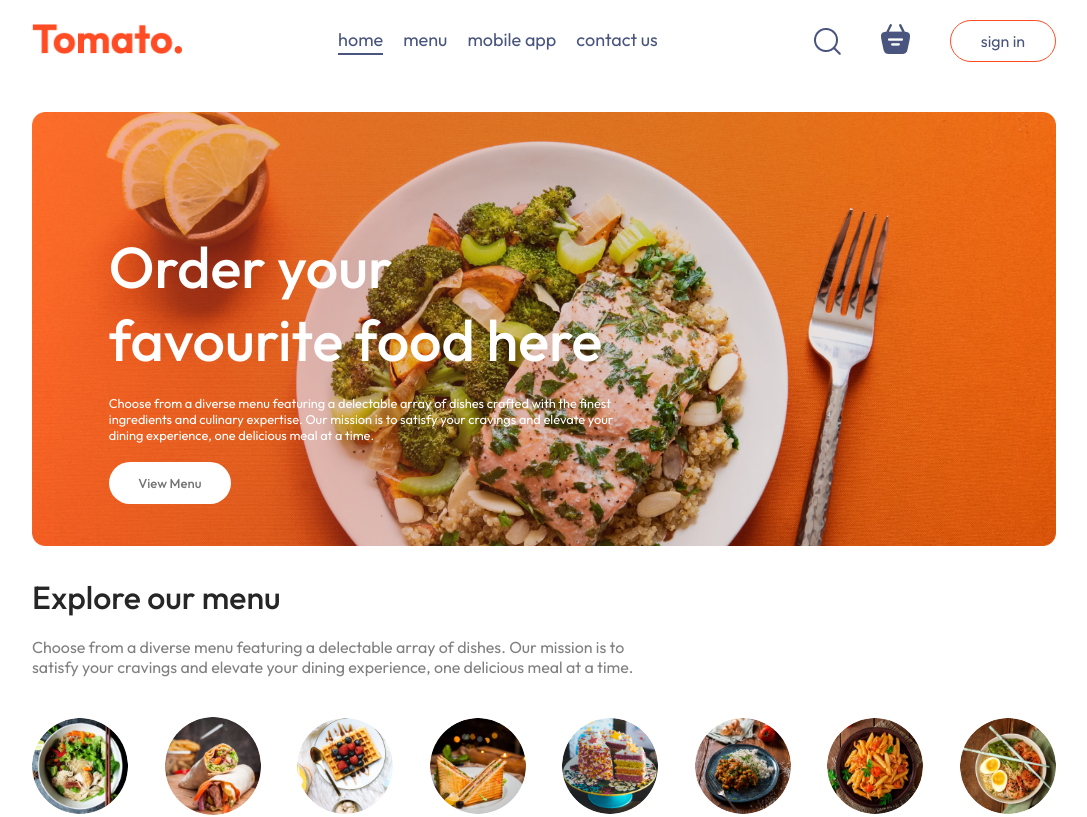
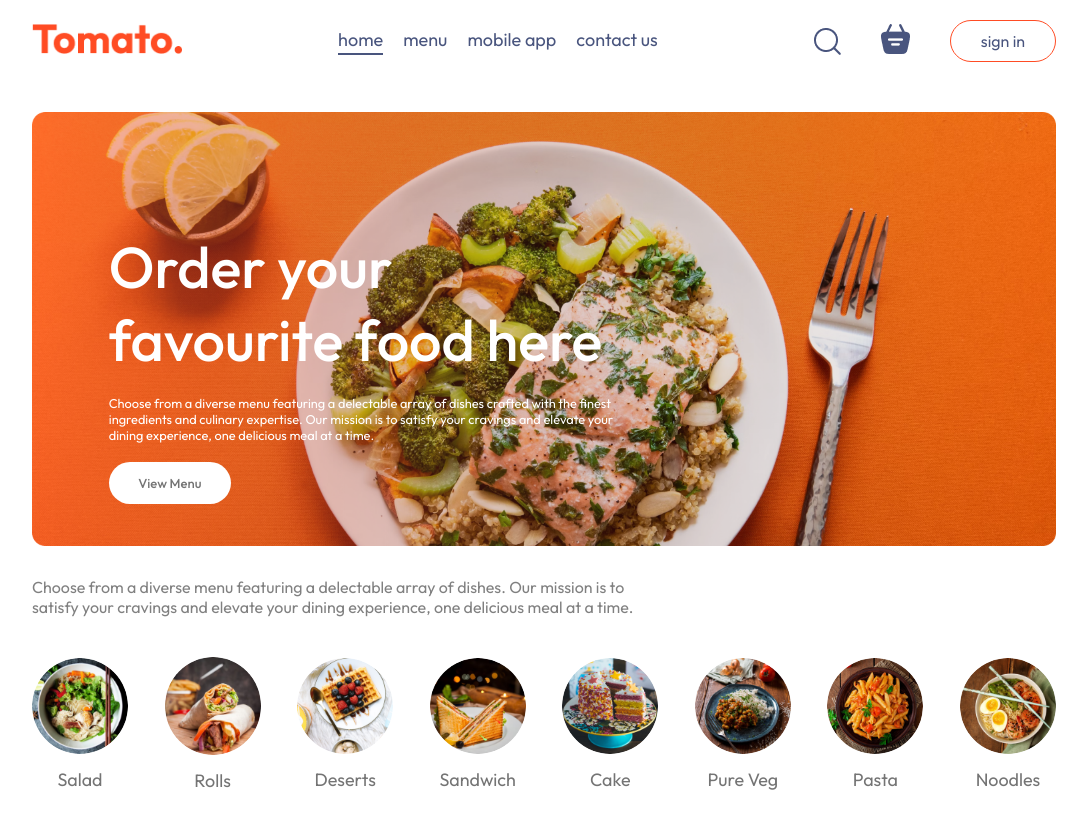
Before and after one commit to rcc-1995/Food-del-app, a React (Vite) app in the folder frontend/: page / in a window 1280 px wide. Shown: the top 817 px of the page, without its empty margins (96-1183 px from the left). Built offline with nearby package versions, Linux system fonts and the light colour scheme; no server answers.

Commit message:
Update ExploreMenu.jsx

```diff
--- a/frontend/src/components/ExploreMenu/ExploreMenu.jsx
+++ b/frontend/src/components/ExploreMenu/ExploreMenu.jsx
@@ -8,7 +8,7 @@ const ExploreMenu = ({category,setCategory}) => {
 
   return (
     <div className='explore-menu' id='explore-menu'>
-      <h1>Explore our menu</h1>
+{/*       <h1>Explore our menu</h1> */}
       <p className='explore-menu-text'>Choose from a diverse menu featuring a delectable array of dishes. Our mission is to satisfy your cravings and elevate your dining experience, one delicious meal at a time.</p>
       <div className="explore-menu-list">
         {menu_list.map((item,index)=>{
```
